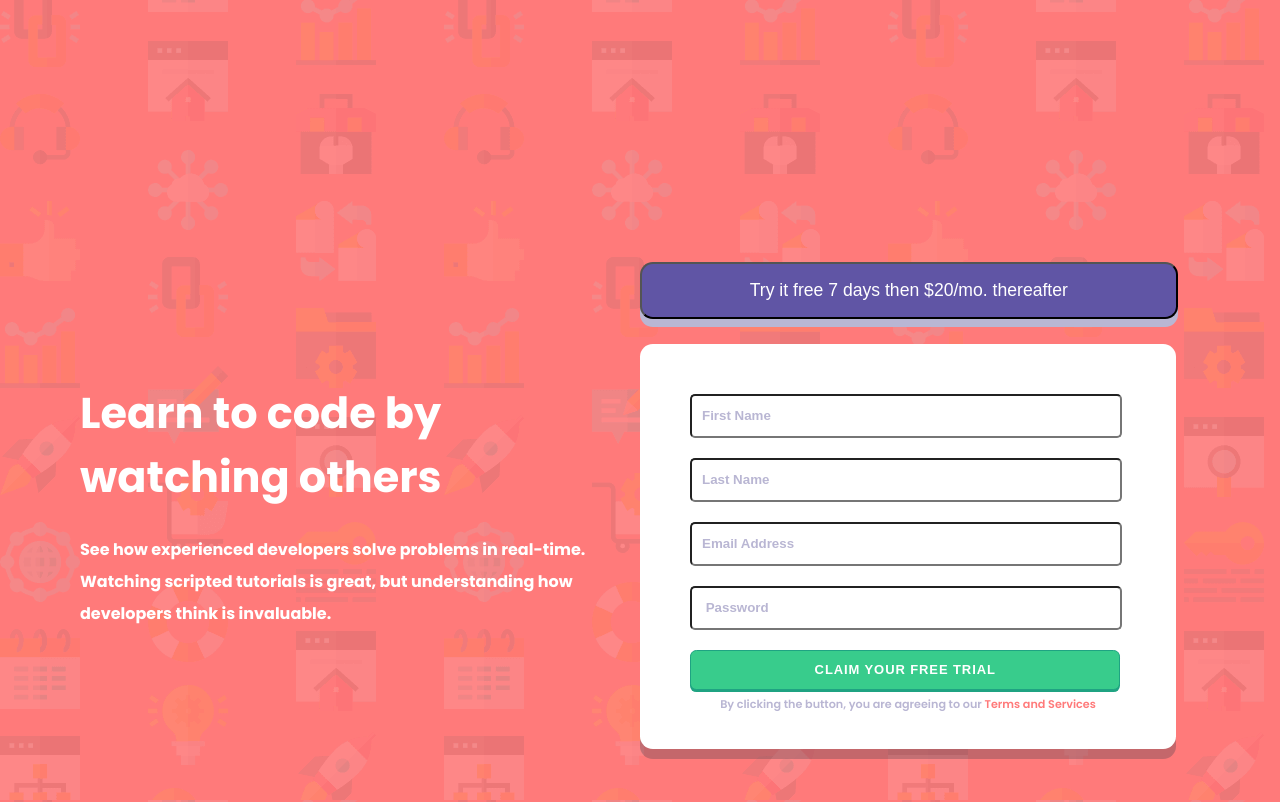
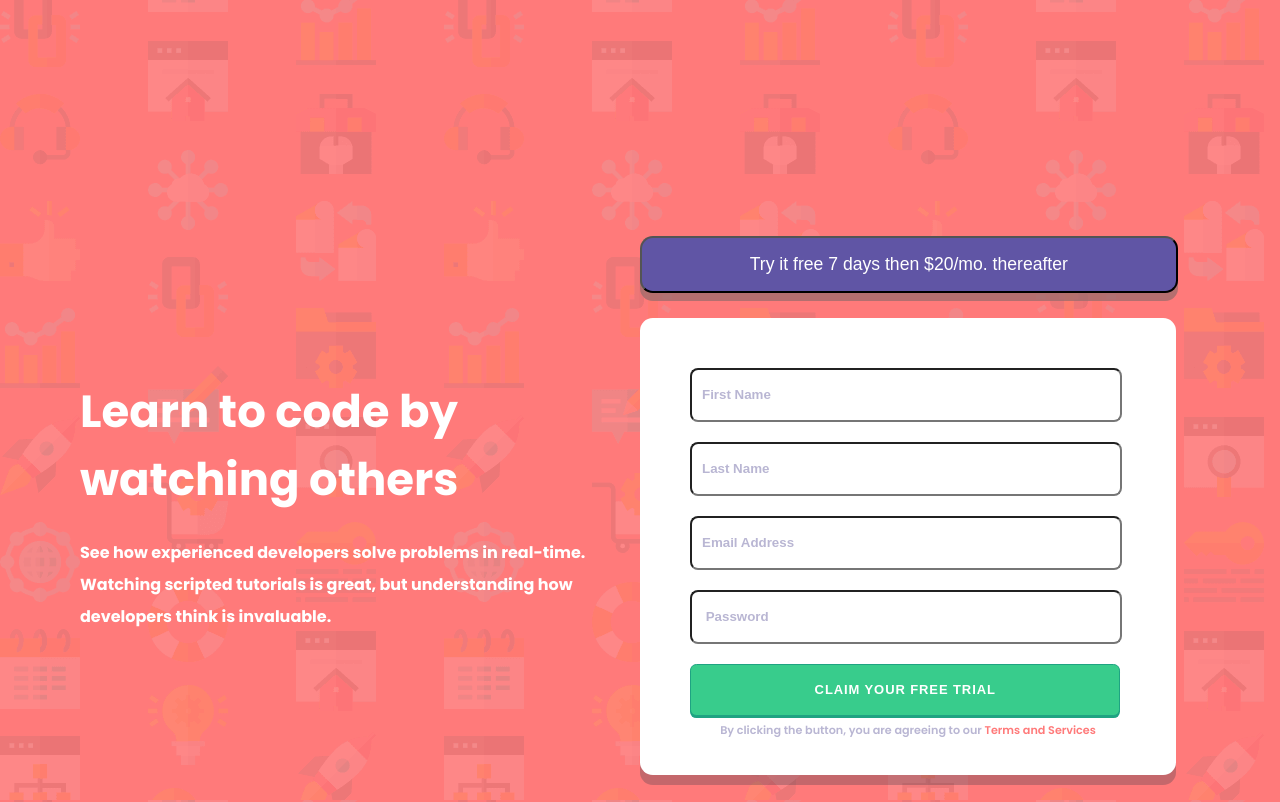
Before and after one commit to gemar18/intro-component-with-signup-form-master, a plain HTML site: page index.html in a window 1280 px wide. Shown: the top 802 px of the page. Drawn offline with Linux system fonts and the light colour scheme.

Commit message:
second commit

```diff
--- a/style.css
+++ b/style.css
@@ -17,10 +17,8 @@
 body {
     background-color: var(--Red);
     font-family: 'Poppins', sans-serif;
-
     font-size: 16px;
-    background-image: url("../images/bg-intro-desktop.png");
-
+    background-image: url("images/bg-intro-desktop.png");
 }
 
 .container {
@@ -30,7 +28,7 @@ body {
     display: grid;
     grid-template-columns: 1fr 1fr;
     align-items: center;
-    justify-content: center;
+
     margin: 105px auto;
 }
 
@@ -40,11 +38,12 @@ body {
 }
 
 .container-text h1 {
-    font-size: 43px;
+    font-size: 45px;
+
 }
 
 .container-text p {
-    margin-top: 25px;
+    margin-top: 23px;
     font: size 18px;
     line-height: 2em;
 }
@@ -56,7 +55,7 @@ body {
     padding: 1rem 1.8rem;
     color: white;
     text-align: center;
-    box-shadow: 0px 8px 0px var(--GrayishBlue);
+    box-shadow: 0px 8px 0px rgba(158, 109, 109, 0.767);
     margin-bottom: 25px;
     width: 85%;
 }
@@ -75,10 +74,10 @@ body {
 
 .container-form input {
     width: 90%;
-    height: 40px;
+    height: 50px;
     margin-left: 20px;
     margin-top: 20px;
-    border-radius: 5px;
+    border-radius: 8px;
 
 }
 
@@ -118,7 +117,7 @@ input::placeholder {
     cursor: pointer;
     margin-left: 20px;
     width: 90%;
-    height: 38px;
+    height: 50px;
 }
 
 .container-form p {
```
